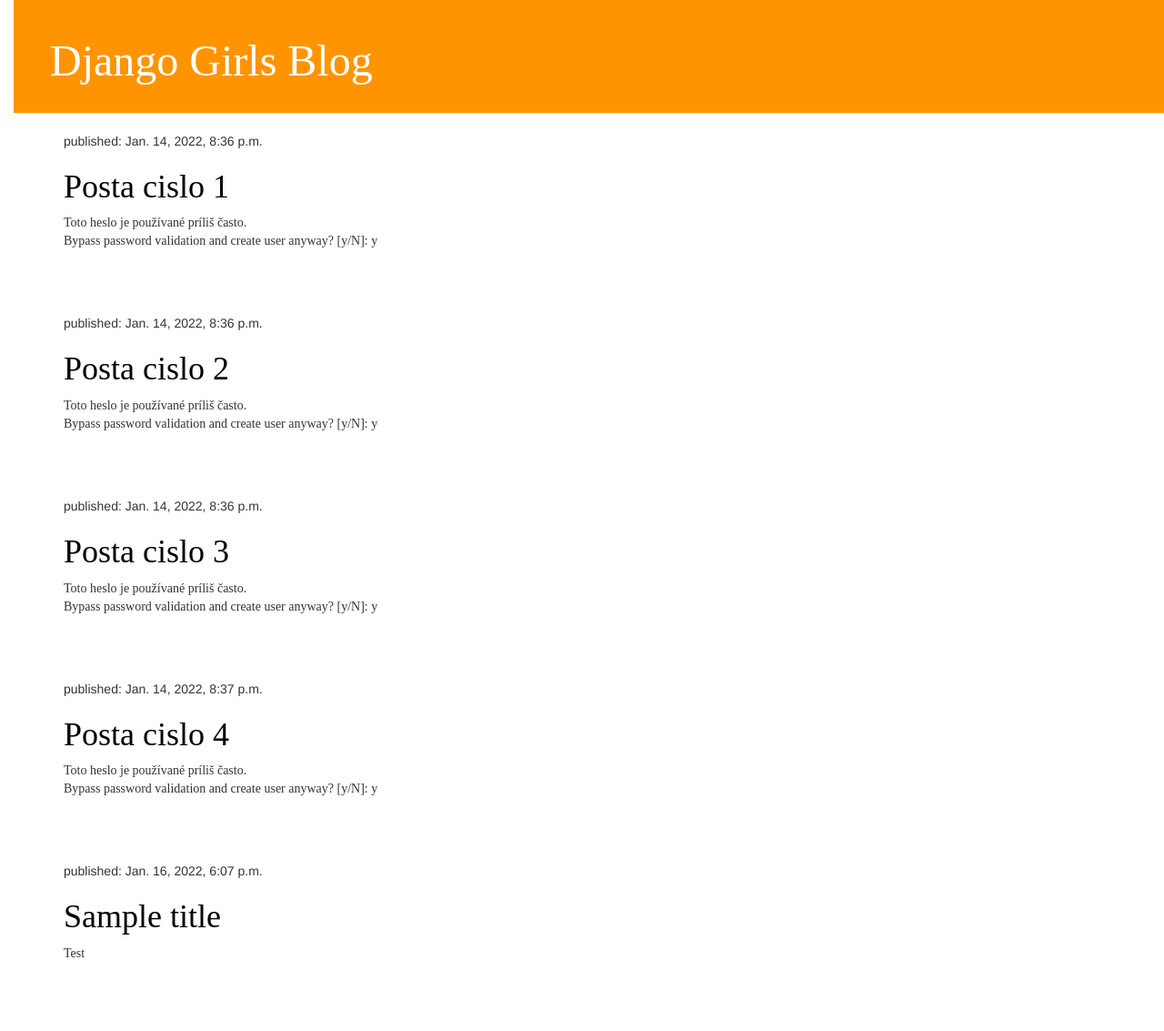
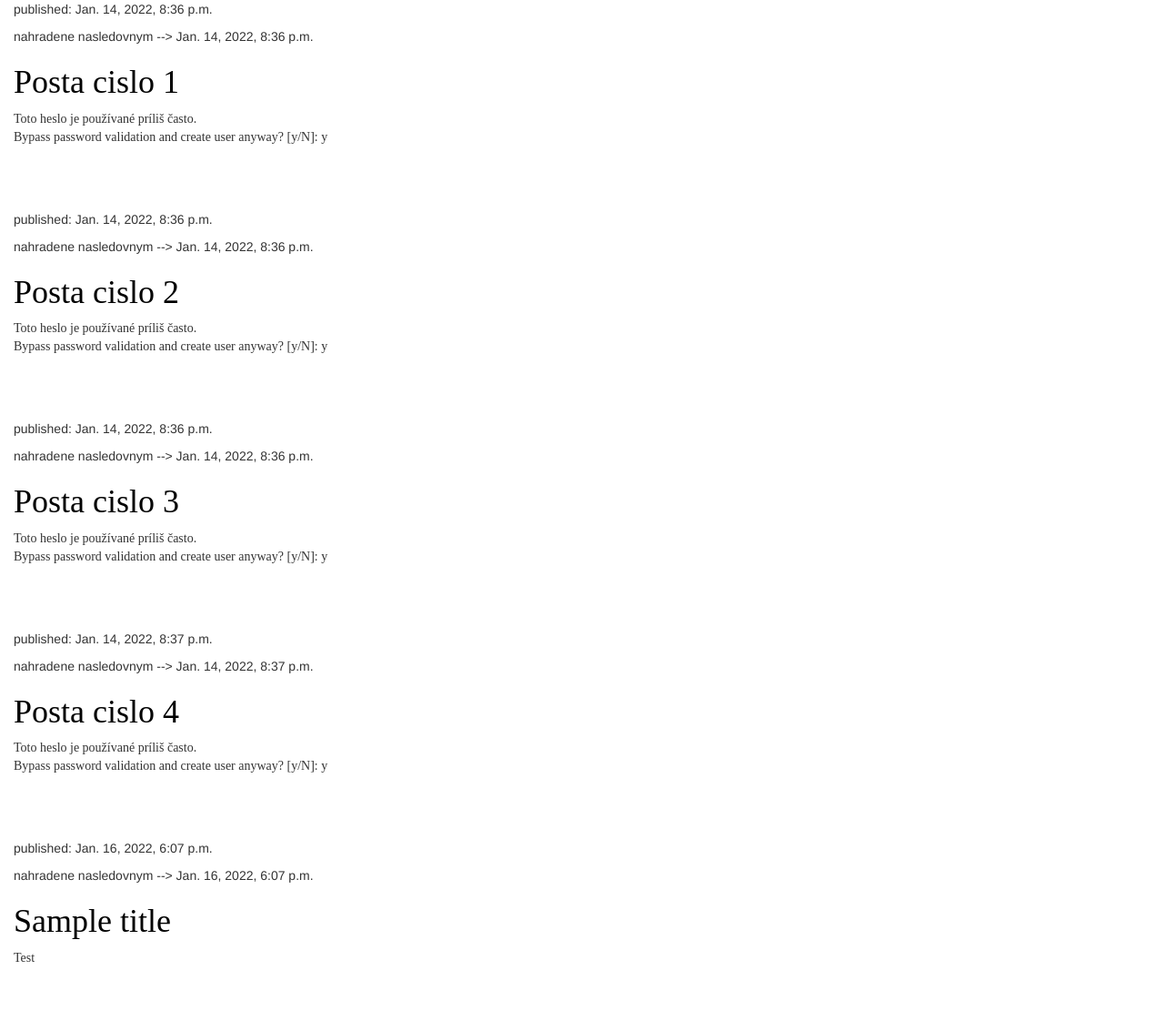
Before and after one commit to tokost/DjangoGirlsProject, a Django app: page / in a window 1280 px wide. Shown: the whole page at 91% size. Before the commit the page ends 1052 px from the top, so only its background shows below. Run offline with Django 3.2, Linux system fonts and the light colour scheme; data comes from the database, SQL or seed files in the repository; some libraries are stand-ins or nearby versions; some web fonts are replaced.

Commit message:
Django ponuka Rozsirovanie sablon t.j. môžeš použiť rovnaké časti HTML kódu na rôznych stránkach svojho webu. Vytvorime si preto subor base.html

```diff
--- a/blog/templates/blog/post_list.html
+++ b/blog/templates/blog/post_list.html
@@ -12,25 +12,17 @@
         <title>Django Girls blog</title>
     </head>
     <body>
-        <div class="page-header"> <!-- Definovanie triedy page-heder -->
-            <h1><a href="/">Django Girls Blog</a></h1>
-        </div>
-        <!-- Kombinacia html s nasimi sablonovymi tagami -->
-        <div class="content container">
-            <div class="row">
-                <div class="col-md-8">
+            <!-- Toto chcem epouzit ako sucast sablony pre vsetky bloky -->
     {% for post in posts %}
         <div class="post">  <!-- Definovanie triedy post -->
             <div class="date>
-                                "<p>published: {{ post.published_date }}</p>
+                <!-- "<p>published: {{ post.published_date }}</p> nahradene nasledovnym -->
+                {{ post.published_date }}
             </div>
             <h1><a href="">{{ post.title }}</a></h1>
             <p>{{ post.text|linebreaksbr }}</p>
         </div>
     {% endfor %}
     <!-- Všetko čo bude v cykle sa bude opakovať pre každý objekt v zozname -->
-                </div>
-            </div>
-        </div>
     </body>
 </html>
```
Lines whose indentation alone changed are shown as unchanged.
